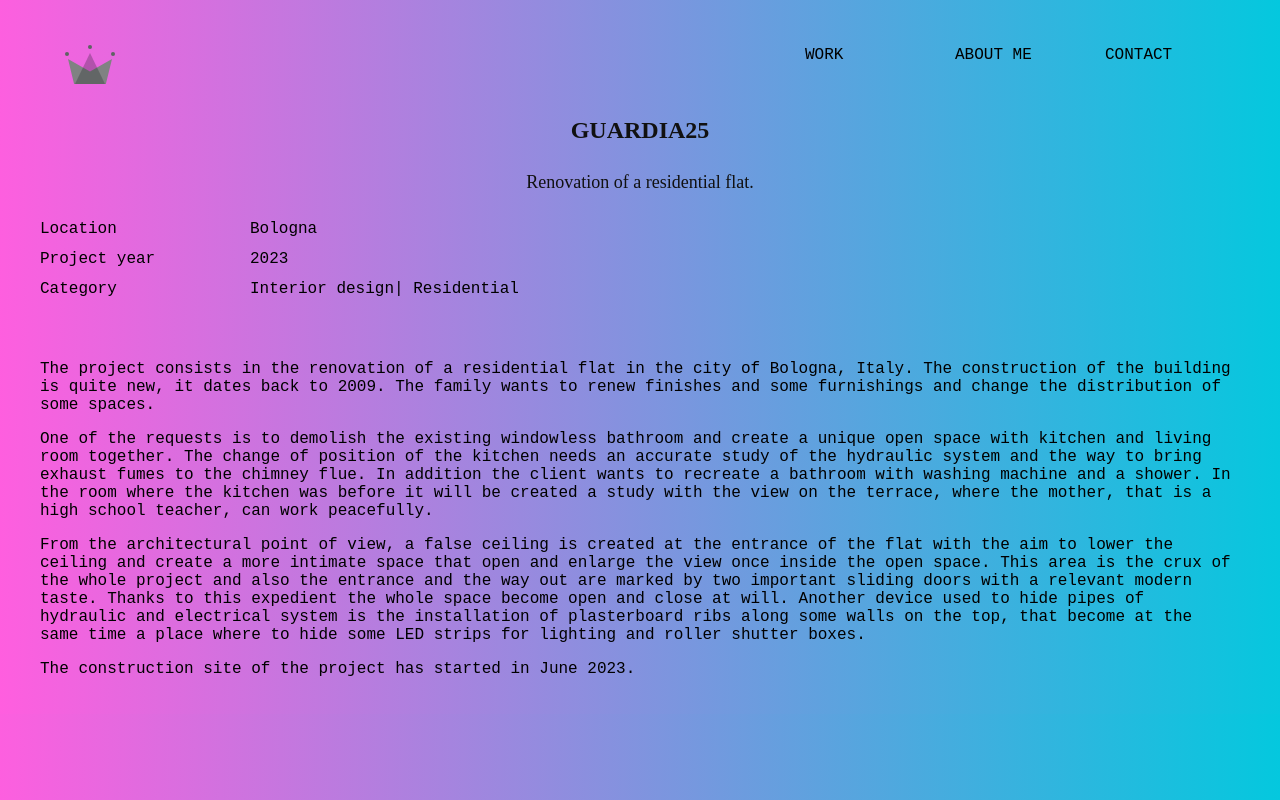
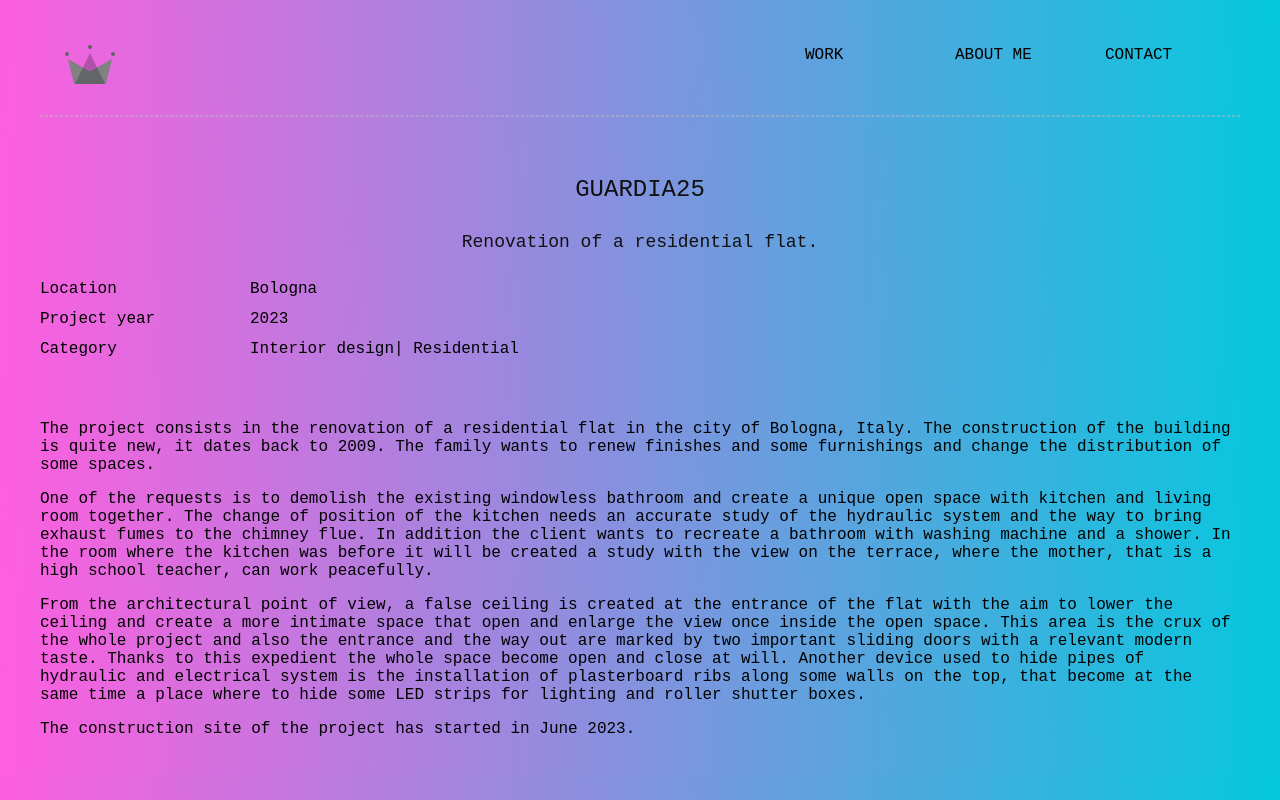
Before and after one commit to leoven4/mrings_space, a React (Create React App) app: page /#/work in a window 1280 px wide. Built offline with nearby package versions, Linux system fonts and the light colour scheme.

Commit message:
navigation divider added

```diff
--- a/src/routes/navigation/navigation.jsx
+++ b/src/routes/navigation/navigation.jsx
@@ -23,6 +23,8 @@ const Navigation = () => {
           </Link>
         </div>
       </div>
+
+      <hr/>
       <Outlet />
     </Fragment>
   );
--- a/src/routes/navigation/navigation.scss
+++ b/src/routes/navigation/navigation.scss
@@ -24,4 +24,10 @@
       cursor: pointer;
     }
   }
+
 }
+
+hr {
+  border: 1px dashed #bbb;
+  opacity: 0.5;
+}
--- a/src/routes/work/work.jsx
+++ b/src/routes/work/work.jsx
@@ -4,7 +4,7 @@ const WorkGuardia25 = () => {
   return(
     <div>
 
-        <div className="work_header">GUARDIA25</div>
+        <div className="work_header">guardia25</div>
         <div className="work_description">Renovation of a residential flat.</div>
 
         <div className="wrapper">
@@ -19,12 +19,17 @@ const WorkGuardia25 = () => {
                 <div>2023</div>
                 <div>Interior design| Residential </div>
             </div>
+
         </div>
+
         <div>
             <p>The project consists in the renovation of a residential flat in the city of Bologna, Italy. The construction of the building is quite new, it dates back to 2009. The family wants to renew finishes and some furnishings and change the distribution of some spaces. </p>
             <p>One of the requests is to demolish the existing windowless bathroom and create a unique open space with kitchen and living room together. The change of position of the kitchen needs an accurate study of the hydraulic system and the way to bring exhaust fumes to the chimney flue. In addition the client wants to recreate a bathroom with washing machine and a shower. In the room where the kitchen was before it will be created a study with the view on the terrace, where the mother, that is a high school teacher, can work peacefully.</p>
             <p>From the architectural point of view, a false ceiling is created at the entrance of the flat with the aim to lower the ceiling and create a more intimate space that open and enlarge the view once inside the open space. This area is the crux of the whole project and also the entrance and the way out are marked by two important sliding doors with a relevant modern taste. Thanks to this expedient the whole space become open and close at will. Another device used to hide pipes of hydraulic and electrical system is the installation of plasterboard ribs along some walls on the top, that become at the same time a place where to hide some LED strips for lighting and roller shutter boxes.</p>
             <p>The construction site of the project has started in June 2023.</p>
+        </div>
+
+        <div className="image_gallery">
         </div>
     </div>
 
--- a/src/routes/work/work.scss
+++ b/src/routes/work/work.scss
@@ -1,13 +1,10 @@
 .work_header{
 
     color: rgb(17, 17, 17);
-    font-family: ldzs;
     font-size: 24px;
-    font-style: normal;
-    font-weight: 700;
     line-height: 30px;
     padding-bottom: 25px;
-    padding-top: 0px;
+    padding-top: 50px;
     text-align: center;
     text-transform: uppercase;
     width: 100%;
@@ -15,7 +12,6 @@
 
 .work_description{
     color: rgb(17, 17, 17);
-    font-family: ldzs;
     font-size: 18px;
     font-style: normal;
     font-weight: 400;
```
Also changed, not shown: 1 other file (tests, documents, lock files or other folders). Lines whose indentation alone changed are shown as unchanged.
